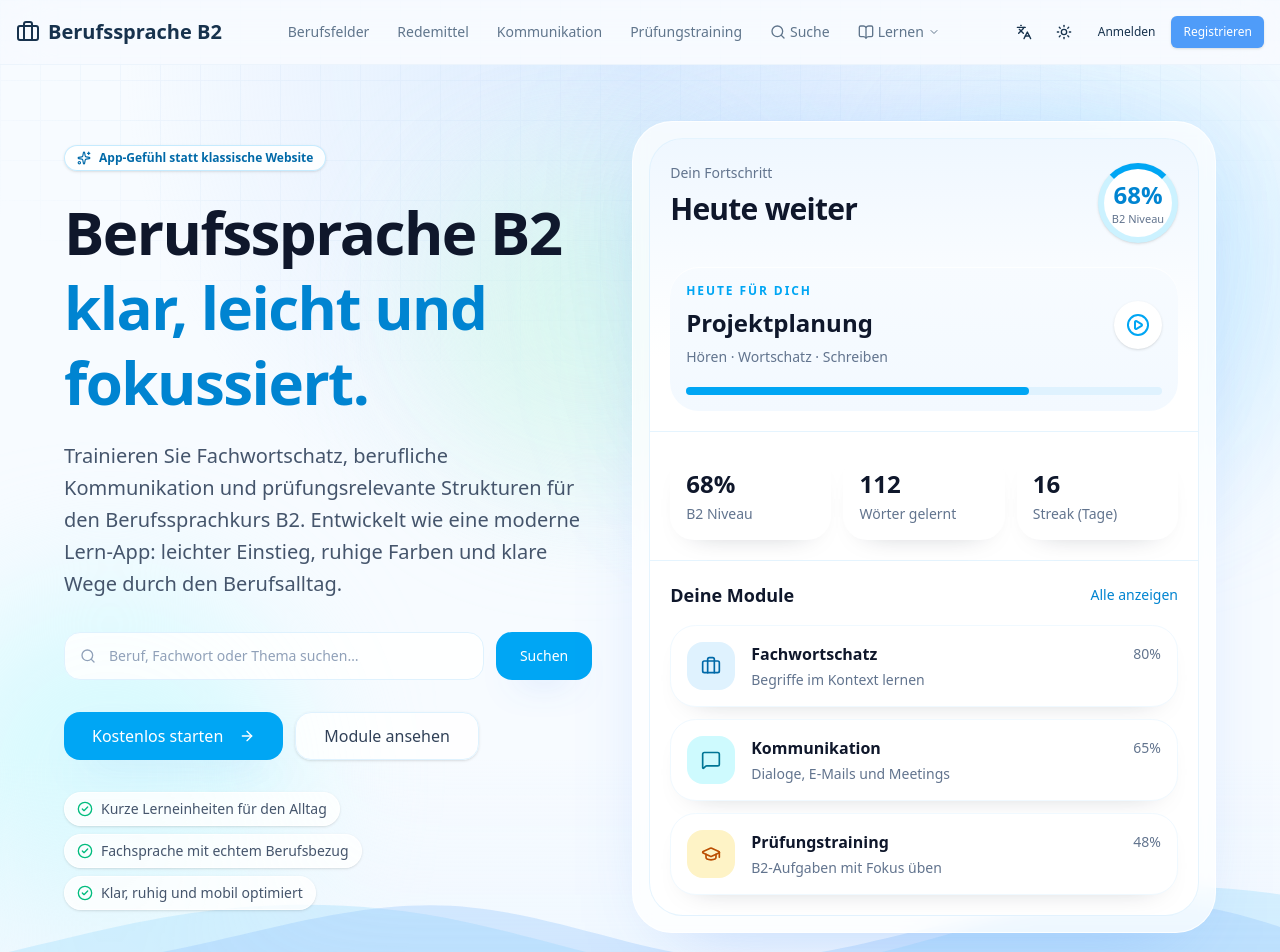
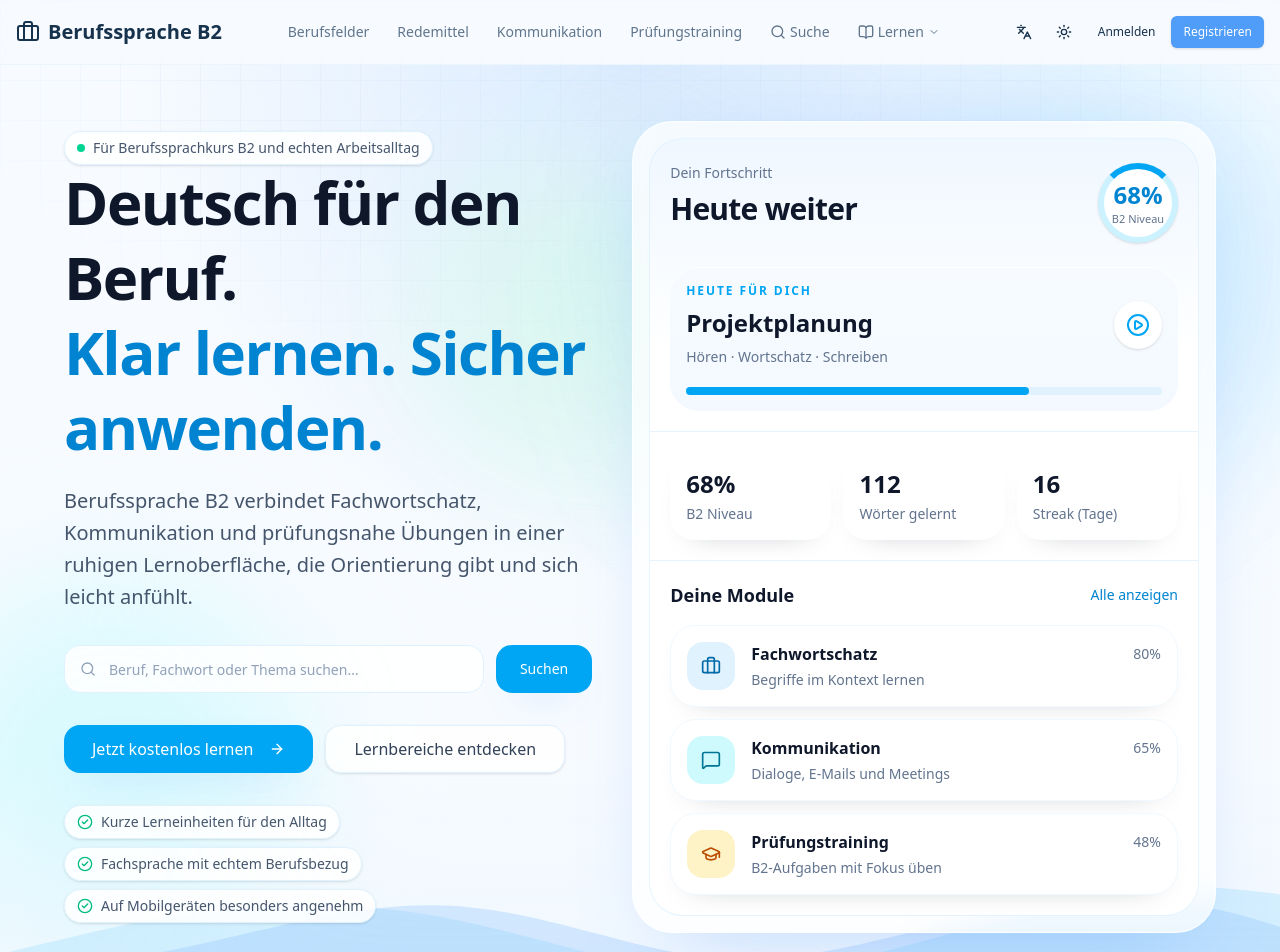
Before and after one commit to tkaracam/berufsspracheb2, a Next.js app: page / in a window 1280 px wide. Shown: the top 952 px of the page. Built offline with nearby package versions, Linux system fonts and the light colour scheme.

Commit message:
Refine hero messaging for app-style homepage

```diff
--- a/app/(public)/page.tsx
+++ b/app/(public)/page.tsx
@@ -8,12 +8,11 @@ import {
   GraduationCap,
   Headphones,
   MessageSquare,
-  Sparkles,
   Target,
 } from "lucide-react";
 import { Button } from "@/components/ui/button";
 import { Card, CardContent } from "@/components/ui/card";
-import { APP_DESCRIPTION, APP_NAME } from "@/lib/constants";
+import { APP_NAME } from "@/lib/constants";
 import { FaqSection } from "@/components/home/faq-section";
 import { HeroVisual } from "@/components/home/hero-visual";
 import { SearchHero } from "@/components/home/search-hero";
@@ -76,7 +75,7 @@ const quickFacts = [
 const benefits = [
   "Kurze Lerneinheiten für den Alltag",
   "Fachsprache mit echtem Berufsbezug",
-  "Klar, ruhig und mobil optimiert",
+  "Auf Mobilgeräten besonders angenehm",
 ];
 
 export default function HomePage() {
@@ -87,20 +86,21 @@ export default function HomePage() {
 
         <div className="mx-auto grid max-w-6xl gap-10 lg:grid-cols-[0.95fr_1.05fr] lg:items-center">
           <div>
-            <span className="inline-flex items-center gap-2 rounded-full border border-sky-200/80 bg-white/85 px-3 py-1 text-xs font-semibold text-sky-700 shadow-sm backdrop-blur">
-              <Sparkles className="h-3.5 w-3.5" />
-              App-Gefühl statt klassische Website
-            </span>
+            <div className="inline-flex items-center gap-2 rounded-full border border-sky-100 bg-white/85 px-3 py-1.5 text-sm font-medium text-slate-600 shadow-sm">
+              <span className="h-2 w-2 rounded-full bg-emerald-400" />
+              Für Berufssprachkurs B2 und echten Arbeitsalltag
+            </div>
 
-            <h1 className="mt-6 max-w-3xl text-4xl font-bold leading-tight tracking-tight text-slate-900 md:text-6xl">
-              Berufssprache B2
+            <h1 className="max-w-3xl text-4xl font-bold leading-tight tracking-tight text-slate-900 md:text-6xl">
+              Deutsch für den Beruf.
               <br />
-              <span className="text-sky-600">klar, leicht und fokussiert.</span>
+              <span className="text-sky-600">Klar lernen. Sicher anwenden.</span>
             </h1>
 
             <p className="mt-5 max-w-2xl text-lg leading-8 text-slate-600 md:text-xl">
-              {APP_DESCRIPTION} Entwickelt wie eine moderne Lern-App: leichter Einstieg,
-              ruhige Farben und klare Wege durch den Berufsalltag.
+              {APP_NAME} verbindet Fachwortschatz, Kommunikation und prüfungsnahe
+              Übungen in einer ruhigen Lernoberfläche, die Orientierung gibt und
+              sich leicht anfühlt.
             </p>
 
             <SearchHero />
@@ -112,7 +112,7 @@ export default function HomePage() {
                 className="h-12 rounded-2xl bg-sky-500 px-7 text-base shadow-[0_18px_40px_-22px_rgba(59,130,246,0.75)] hover:bg-sky-600"
               >
                 <Link href="/register">
-                  Kostenlos starten <ArrowRight className="ml-2 h-4 w-4" />
+                  Jetzt kostenlos lernen <ArrowRight className="ml-2 h-4 w-4" />
                 </Link>
               </Button>
               <Button
@@ -121,7 +121,7 @@ export default function HomePage() {
                 asChild
                 className="h-12 rounded-2xl border-sky-100 bg-white/80 px-7 text-base text-slate-700 hover:bg-white"
               >
-                <Link href="/berufsfelder">Module ansehen</Link>
+                <Link href="/berufsfelder">Lernbereiche entdecken</Link>
               </Button>
             </div>
 
@@ -129,7 +129,7 @@ export default function HomePage() {
               {benefits.map((benefit) => (
                 <span
                   key={benefit}
-                  className="inline-flex items-center gap-2 rounded-full border border-white/80 bg-white/80 px-3 py-1.5 text-sm text-slate-600 shadow-sm"
+                  className="inline-flex items-center gap-2 rounded-full border border-sky-100 bg-white/88 px-3 py-1.5 text-sm text-slate-600 shadow-sm"
                 >
                   <CheckCircle2 className="h-4 w-4 text-emerald-500" />
                   {benefit}
```
